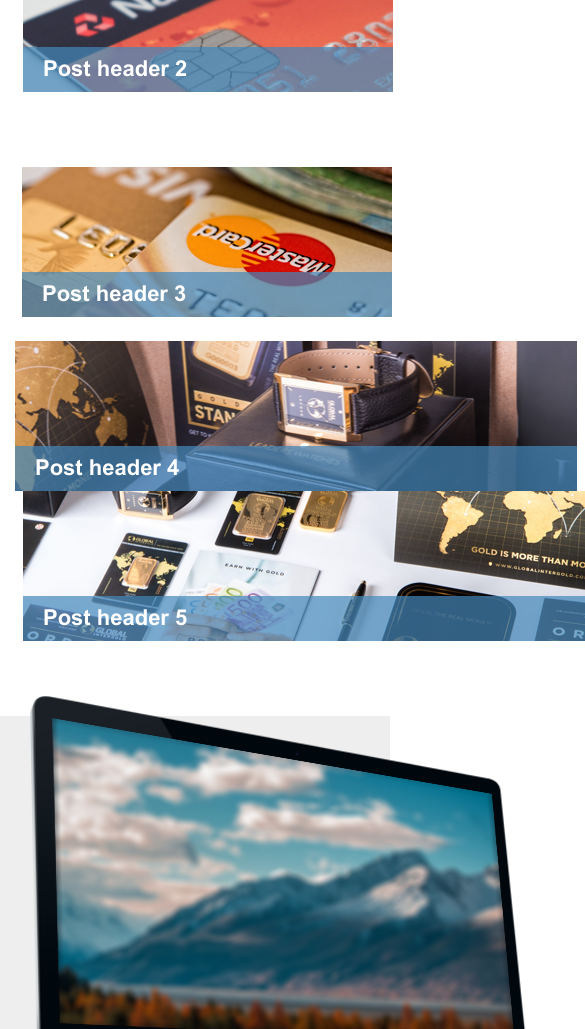
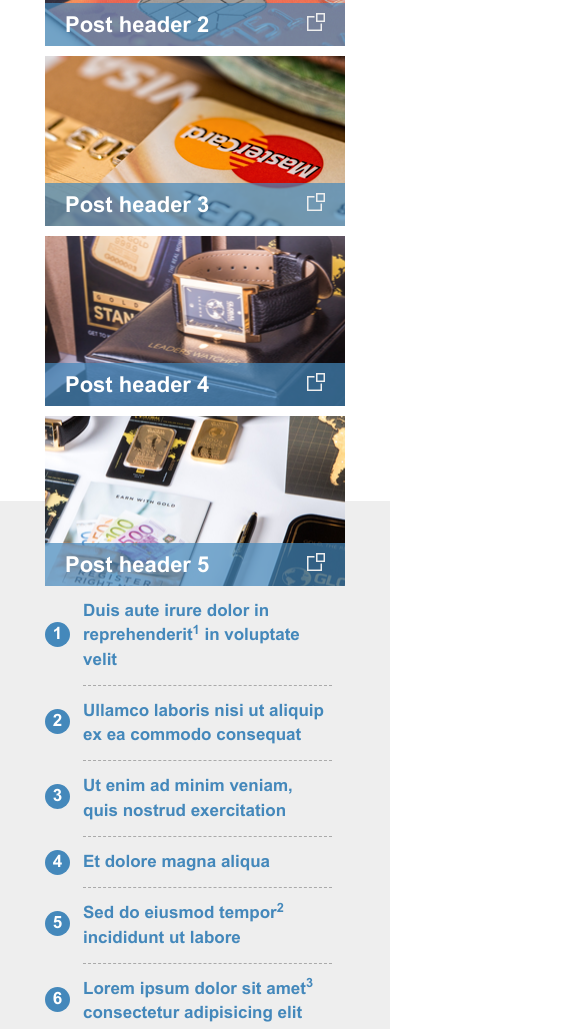
Before and after one commit to alexvirus90/tz-site, a plain HTML site: page index.html in a window 390 px wide. Shown: the part 971-2000 px from the top of the page, 585 px wide, since content can reach past the window. Drawn offline with Linux system fonts and the light colour scheme.

Commit message:
Added adapt site.

```diff
--- a/css/media.css
+++ b/css/media.css
@@ -3,11 +3,172 @@
 /* Large Devices, Wide Screens */
 @media only screen and (max-width : 1200px) {
 
+	section .card-1,
+	section .card-2,
+	section .card-3 {
+		width: 300px;
+		height: 170px;
+	}
+
+	section .card-4,
+	section .card-5 {
+		width: 457px;
+	}
+
+	.col-md-4 .card {
+		min-height: 170px;
+	}
+
+	.col-md-4 .card {
+		transform: translateY(calc(95px + 2em));
+	}
+
+	.content-text {
+		margin-bottom: 50px;
+	}
+
+	.promo-text {
+		padding-left: 100px;
+		margin: 0;
+	}
+
+	.promo-text .col-md-1 {
+		padding: 11px 15px;
+	}
+
+	.promo-text .text-4 {
+		padding: 15px 13px;
+	}
+
+	.promo-text .text-1,
+	.promo-text .text-2,
+	.promo-text .text-3,
+	.promo-text .text-5,
+	.promo-text .text-6 {
+		padding: 0 13px;
+	}
+
+	.promo-text .text-1 span,
+	.promo-text .text-2 span,
+	.promo-text .text-3 span,
+	.promo-text .text-4 span,
+	.promo-text .text-5 span {
+		border-bottom: 0;
+	}
+
+	.border-text {
+		border-bottom: 1px dashed #aaaaaa;
+		padding: 13px 0;
+	}
+
+	.promo-block-text .header {
+		margin: 50px 0 15px 115px;
+	}
 }
 
 /* Medium Devices, Desktops */
-@media only screen and (max-width : 992px) {
+@media only screen and (max-width : 991px) {
 
+	.request-form {
+		margin: 30px auto;
+		float: none;
+	}
+
+	.banner-text .header-title {
+		margin: 13px auto 26px;
+	}
+
+	.banner-text .header-text {
+		width: 303px;
+		margin: 0 auto;
+	}
+
+	.section-body .container {
+		width: 100%;
+		margin: 0;
+	}
+
+	.promo-block .col-md-3 {
+		display: none;
+	}
+
+	.content-text {
+		width: 100%;
+	}
+
+	.promo-block-text {
+		margin: 0;
+	}
+
+	.promo-text {
+		padding: 0;
+	}
+
+	.promo-text .col-md-1 {
+		padding: 0 15px;
+	}
+
+	.promo-text .text-1 span,
+	.promo-text .text-2 span,
+	.promo-text .text-3 span,
+	.promo-text .text-4 span,
+	.promo-text .text-5 span {
+		border-bottom: 1px dashed #aaaaaa;
+	}
+
+	.border-text {
+		border-bottom: 0;
+		padding: 13px 0;
+	}
+
+	.col-md-4 .card, .col-md-6 .card {
+	min-height: 170px;
+	}
+
+	.col-md-4 .card, .col-md-6 .card {
+	transform: translateY(calc(95px + 2em));
+	}
+
+	section .card-1,
+	section .card-2,
+	section .card-3,
+	section .card-4,
+	section .card-5 {
+	width: 300px;
+	height: 170px;
+	}
+
+	section .card-1,
+	section .card-2,
+	section .card-3 {
+	margin: 10px auto;
+	}
+
+	section .card-4 {
+	margin: 0 auto 10px auto;
+	}
+
+	section .card-5 {
+	margin: 10px auto 0 auto;
+	}
+
+	.promo-block {
+	margin-top: -85px;
+	z-index: -1;
+	}
+
+	.promo-block-text .header {
+	margin: 15px 0;
+	text-align: center;
+	}
+
+	.promo-content-text {
+	margin: 0 60px;
+	}
+
+	.promo-text .text-4 {
+	padding: 0 13px;
+	}
 }
 
 		/* Small Devices, Tablets */
@@ -16,15 +177,71 @@
 }
 
 /* Extra Small Devices, Phones */
-@media only screen and (max-width : 480px) {
+@media only screen and (max-width : 640px) {
 
+	.promo-text .text-1 span,
+	.promo-text .text-2 span,
+	.promo-text .text-3 span,
+	.promo-text .text-4 span,
+	.promo-text .text-5 span {
+		border-bottom: 0;
+	}
+
+	.promo-block-text .header {
+		display: none;
+	}
+
+	.border-text {
+		border-bottom: 1px dashed #aaaaaa;
+		padding: 13px 0;
+	}
+
+	.promo-text .marker-1,
+	.promo-text .marker-2,
+	.promo-text .marker-3,
+	.promo-text .marker-6 {
+		padding: 10px 15px;
+	}
+
+	.promo-text .marker-4,
+	.promo-text .marker-5 {
+		padding: 0 15px;
+	}
+
+	.promo-content-text {
+		margin: 0 auto;
+	}
+
+	.promo-text {
+		width: 100%;
+		margin: 0 auto;
+	}
 }
 
 /* Custom, iPhone Retina */
-@media only screen and (max-width : 320px) {
+@media only screen and (max-width : 440px) {
 
+	.promo-text {
+		width: 300px;
+		float: none;
+		margin: 0 auto;
+	}
+
+	.promo-text .marker-1 {
+		padding: 23px 0;
+	}
+
+	.promo-text .marker-2,
+	.promo-text .marker-3,
+	.promo-text .marker-5,
+	.promo-text .marker-6 {
+		padding: 10px 0;
+	}
+
+	.promo-text .marker-4 {
+		padding: 0;
+	}
 }
-
 
 /*==========  Mobile First Method  ==========*/
 
@@ -44,11 +261,11 @@
 }
 
 /* Medium Devices, Desktops */
-@media only screen and (min-width : 992px) {
+@media only screen and (min-width : 991px) {
 
 }
 
 /* Large Devices, Wide Screens */
-@media only screen and (min-width : 1200px) {
+@media only screen and (min-width : 1000px) {
 
 }
--- a/index.html
+++ b/index.html
@@ -24,15 +24,17 @@
 	<header class="top_header">
 		<div class="header-image">
 			<div class="container">
-				<div class="col-md-12">
+				<div class="col-md-12 col-xs-12 ">
 					<div class="row">
-						<div class="banner-text col-md-6">
-							<div>
+						<div class="banner-text col-md-6 float-sm-none">
+							<div class="header-title">
 								<p>Banner header</p>
 							</div>
-							<p>Lorem ipsum dolor sit amet, consectetur adipisicing elit, sed <br>do eiusmod tempor incididunt ut labore et dolore magna aliqua. Ut enim ad minim veniam, quis nostrud</p>
+							<div class="header-text">
+								<p>Lorem ipsum dolor sit amet, consectetur adipisicing elit, sed &nbsp do eiusmod tempor incididunt ut labore et dolore magna aliqua. Ut enim ad minim veniam, quis nostrud</p>
 							</div>
-						<form class="request-form col-md-6">
+						</div>
+						<form class="request-form col-md-6 float-sm-none">
 							<div class="uk-grid uk-grid-collapse">
 								<div class="text-form">Request form</div>
 								<div class="form title-form">
@@ -82,18 +84,18 @@
 		</div>
 	</header>
 
-	<section>
+	<section class="section-body">
 		<div class="container">
-			<div class="col-md-12">
+			<div class="col-md-12 col-xs-12 ">
 				<div class="row">
-					<div class="col-md-4 card-1">
+					<div class="float-sm-none col-md-4 card-1">
 						<div class="card">
 							<div class="content">
-								<div class="col-md-12 card-header">
-									<div class="col-md-11 header">
+								<div class="col-md-12 col-xs-12 card-header">
+									<div class="col-md-11 col-xs-11 header">
 										<h1 class="title">Post header 1</h1>
 									</div>
-									<div class="col-md-1 img">
+									<div class="col-md-1 col-xs-1 img">
 										<img src="./images/card-window.png" alt="">
 									</div>
 								</div>
@@ -101,14 +103,14 @@
 							</div>
 						</div>
 					</div>
-					<div class="col-md-4 card-2">
+					<div class="float-sm-none col-md-4 card-2">
 						<div class="card">
 							<div class="content">
-								<div class="col-md-12 card-header">
-									<div class="col-md-11 header">
+								<div class="col-md-12 col-xs-12 card-header">
+									<div class="col-md-11 col-xs-11 header">
 										<h1 class="title">Post header 2</h1>
 									</div>
-									<div class="col-md-1 img">
+									<div class="col-md-1 col-xs-1 img">
 										<img src="./images/card-window.png" alt="">
 									</div>
 								</div>
@@ -116,14 +118,14 @@
 							</div>
 						</div>
 					</div>
-					<div class="col-md-4 card-3">
+					<div class="float-sm-none col-md-4 card-3">
 						<div class="card">
 							<div class="content">
-								<div class="col-md-12 card-header">
-									<div class="col-md-11 header">
+								<div class="col-md-12 col-xs-12 card-header">
+									<div class="col-md-11 col-xs-11 header">
 										<h1 class="title">Post header 3</h1>
 									</div>
-									<div class="col-md-1 img">
+									<div class="col-md-1 col-xs-1 img">
 										<img src="./images/card-window.png" alt="">
 									</div>
 								</div>
@@ -133,14 +135,14 @@
 					</div>
 				</div>
 				<div class="row">
-					<div class="col-md-6 card-4">
+					<div class="float-sm-none col-md-6 card-4">
 						<div class="card">
 							<div class="content">
-								<div class="col-md-12 card-header">
-									<div class="col-md-11 header">
+								<div class="col-md-12 col-xs-12 card-header">
+									<div class="col-md-11 col-xs-11 header">
 										<h1 class="title">Post header 4</h1>
 									</div>
-									<div class="col-md-1 img">
+									<div class="col-md-1 col-xs-1 img">
 										<img src="./images/card-window.png" alt="">
 									</div>
 								</div>
@@ -148,14 +150,14 @@
 							</div>
 						</div>
 					</div>
-					<div class="col-md-6 card-5">
+					<div class="float-sm-none col-md-6 card-5">
 						<div class="card">
 							<div class="content">
-								<div class="col-md-12 card-header">
-									<div class="col-md-11 header">
+								<div class="col-md-12 col-xs-12 card-header">
+									<div class="col-md-11 col-xs-11 header">
 										<h1 class="title">Post header 5</h1>
 									</div>
-									<div class="col-md-1 img">
+									<div class="col-md-1 col-xs-1 img">
 										<img src="./images/card-window.png" alt="">
 									</div>
 								</div>
@@ -168,69 +170,83 @@
 		</div>
 	</section>
 
-	<section>
+	<section class="section-footer">
 		<div class="promo-block">
 			<div class="container">
-				<div class="col-md-12">
+				<div class="col-md-12 col-xs-12">
 					<div class="row">
 						<div class="col-md-3">
 							<div class="promo-block-image ">
 								<img src="images/pc.png" alt="">
 							</div>
 						</div>
-						<div class="col-md-9 content-text">
-							<div class="promo-block-text col-md-offset-3">
+						<div class="col-md-9 float-sm-none content-text">
+							<div class="promo-block-text col-md-offset-3 col-xs-offset-3">
 								<div class="header">
 									<p>
 										Title text
 									</p>
 								</div>
-								<div class="promo-text col-md-12">
-									<div class="col-md-1">
+								<div class="promo-content-text">
+									<div class="promo-text col-md-12 col-xs-12">
+										<div class="col-md-1 col-xs-1 marker-1">
 											<div class="marker">1</div>
 										</div>
-									<div class="col-md-11 text-1">
+										<div class="col-md-11 col-xs-11 text-1">
+											<div class="border-text">
 												<span>Duis aute irure dolor in reprehenderit<sup>1</sup> in voluptate velit</span>
 											</div>
 										</div>
-								<div class="promo-text col-md-12">
-									<div class="col-md-1">
+									</div>
+									<div class="promo-text col-md-12 col-xs-12">
+										<div class="col-md-1 col-xs-1 marker-2">
 											<div class="marker">2</div>
 										</div>
-									<div class="col-md-11 text-2">
+										<div class="col-md-11 col-xs-11 text-2">
+											<div class="border-text">
 												<span>Ullamco laboris nisi ut aliquip ex ea commodo consequat</span>
 											</div>
 										</div>
-								<div class="promo-text col-md-12">
-									<div class="col-md-1">
+									</div>
+									<div class="promo-text col-md-12 col-xs-12">
+										<div class="col-md-1 col-xs-1 marker-3">
 											<div class="marker">3</div>
 										</div>
-									<div class="col-md-11 text-3">
+										<div class="col-md-11 col-xs-11 text-3">
+											<div class="border-text">
 												<span>Ut enim ad minim veniam, quis nostrud exercitation</span>
 											</div>
 										</div>
-								<div class="promo-text col-md-12">
-									<div class="col-md-1">
+									</div>
+									<div class="promo-text col-md-12 col-xs-12">
+										<div class="col-md-1 col-xs-1 marker-4">
 											<div class="marker">4</div>
 										</div>
-									<div class="col-md-11 text-4">
+										<div class="col-md-11 col-xs-11 text-4">
+											<div class="border-text">
 												<span>Et dolore magna aliqua</span>
 											</div>
 										</div>
-								<div class="promo-text col-md-12">
-									<div class="col-md-1">
+									</div>
+									<div class="promo-text col-md-12 col-xs-12">
+										<div class="col-md-1 col-xs-1 marker-5">
 											<div class="marker">5</div>
 										</div>
-									<div class="col-md-11 text-5">
+										<div class="col-md-11 col-xs-11 text-5">
+											<div class="border-text">
 												<span>Sed do eiusmod tempor<sup>2</sup> incididunt ut labore</span>
 											</div>
 										</div>
-								<div class="promo-text col-md-12">
-									<div class="col-md-1">
+									</div>
+									<div class="promo-text col-md-12 col-xs-12">
+										<div class="col-md-1 col-xs-1 marker-6">
 											<div class="marker">6</div>
 										</div>
-									<div class="col-md-11 text-6">
+										<div class="col-md-11 col-xs-11 text-6">
+											<div class="border-text">
 												<span>Lorem ipsum dolor sit amet<sup>3</sup> consectetur adipisicing elit</span>
+											</div>
+										</div>
 									</div>
 								</div>
 							</div>
@@ -243,7 +259,7 @@
 
 	<footer>
 		<div class="container">
-			<div class="col-md-12">
+			<div class="col-md-12 col-xs-12">
 				<div class="row disclamers">
 					<div class="disclamers-text">
 						<div class="text">
@@ -275,10 +291,6 @@
 	<script src="libs/countdown/jquery.countdown.min.js"></script>
 	<script src="libs/countdown/jquery.countdown-ru.js"></script>
 	<script src="js/index.js"></script>
-	<!-- Yandex.Metrika counter --><!-- /Yandex.Metrika counter -->
-	<!-- Google Analytics counter --><!-- /Google Analytics counter -->
-
-	<script>document.write('<script src="http://' + (location.host || 'localhost').split(':')[0] + ':35729/livereload.js?snipver=1"></' + 'script>')</script>
 
 </body>
 </html>
--- a/js/index.js
+++ b/js/index.js
@@ -1,4 +1,3 @@
-'use strict';
 $(document).ready(function() {
 
   $('.btn-form-email').click(function () {
```
Also changed, not shown: css/main.css (+4 -5 lines). Lines whose indentation alone changed are shown as unchanged.
